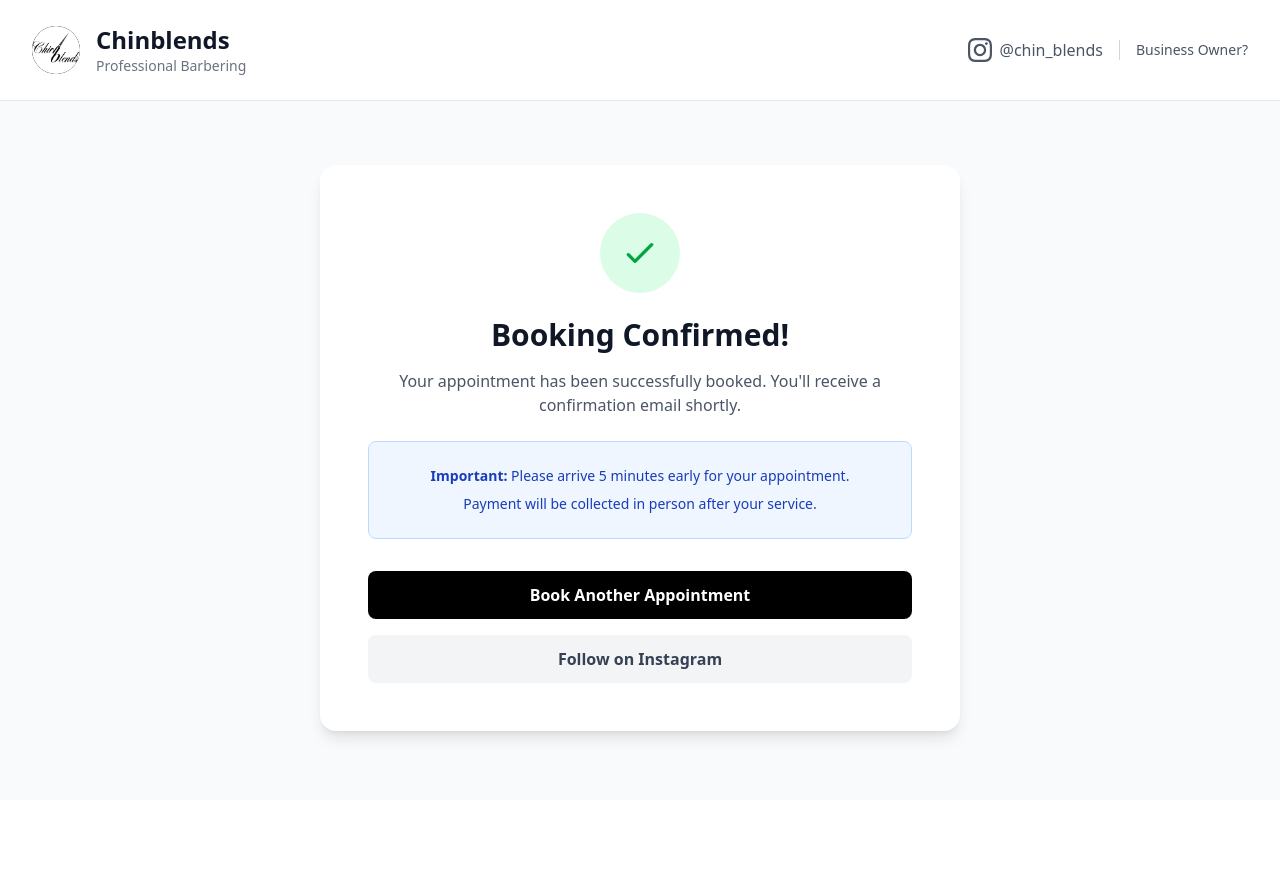
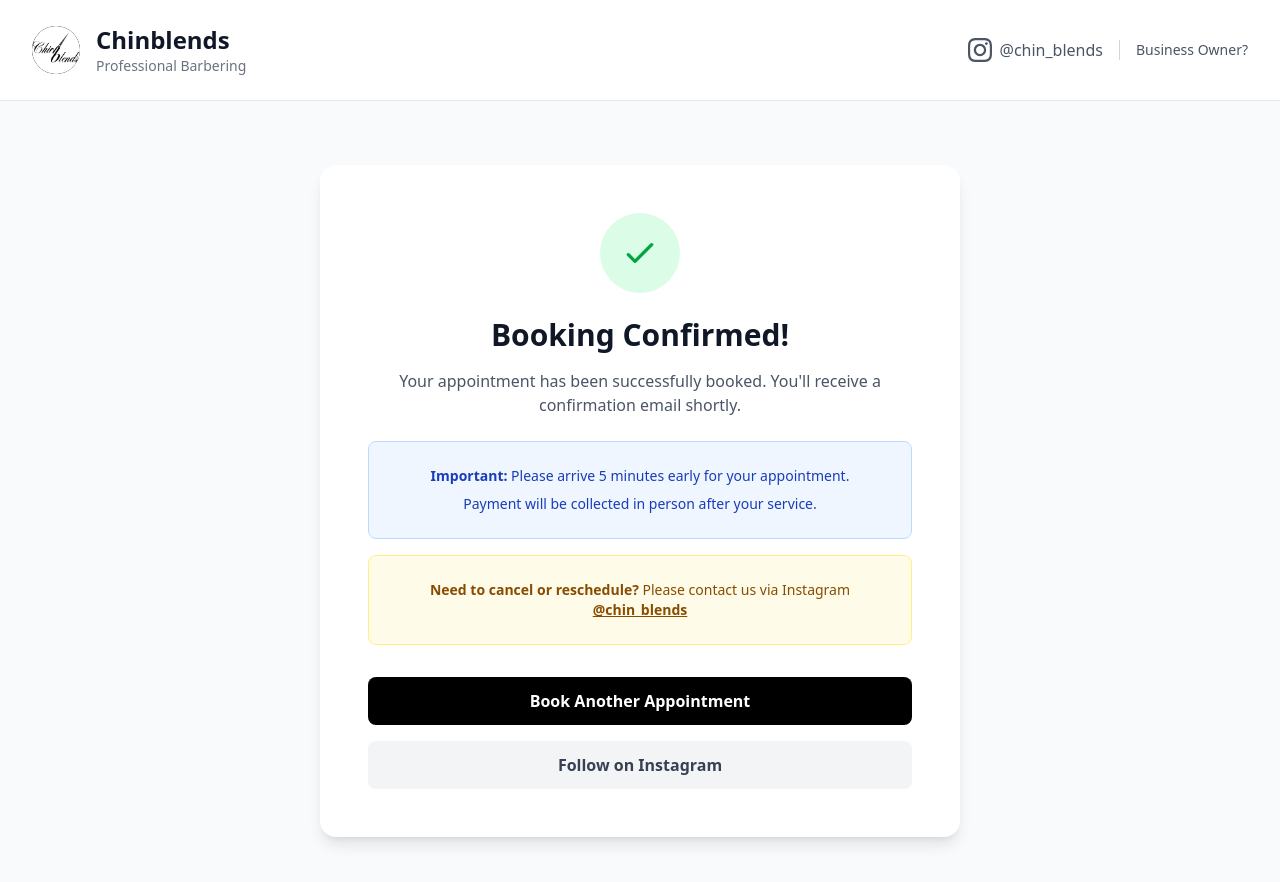
Before and after one commit to Tayyarm/chinblends-booking, a React (Vite) app: page /success in a window 1280 px wide. Shown: the top 882 px of the page. Before the commit the page ends 800 px from the top, so only its background shows below. Built offline with nearby package versions, Linux system fonts and the light colour scheme.

Commit message:
Add cancellation instructions to success page

```diff
--- a/src/pages/SuccessPage.jsx
+++ b/src/pages/SuccessPage.jsx
@@ -19,12 +19,18 @@ function SuccessPage() {
             Your appointment has been successfully booked. You'll receive a confirmation email shortly.
           </p>
 
-          <div className="bg-blue-50 border border-blue-200 rounded-lg p-6 mb-8">
+          <div className="bg-blue-50 border border-blue-200 rounded-lg p-6 mb-4">
             <p className="text-sm text-blue-800 mb-2">
               <strong>Important:</strong> Please arrive 5 minutes early for your appointment.
             </p>
             <p className="text-sm text-blue-800">
               Payment will be collected in person after your service.
+            </p>
+          </div>
+
+          <div className="bg-yellow-50 border border-yellow-200 rounded-lg p-6 mb-8">
+            <p className="text-sm text-yellow-800">
+              <strong>Need to cancel or reschedule?</strong> Please contact us via Instagram <a href="https://www.instagram.com/chin_blends/" target="_blank" rel="noopener noreferrer" className="underline font-semibold">@chin_blends</a>
             </p>
           </div>
 
```
